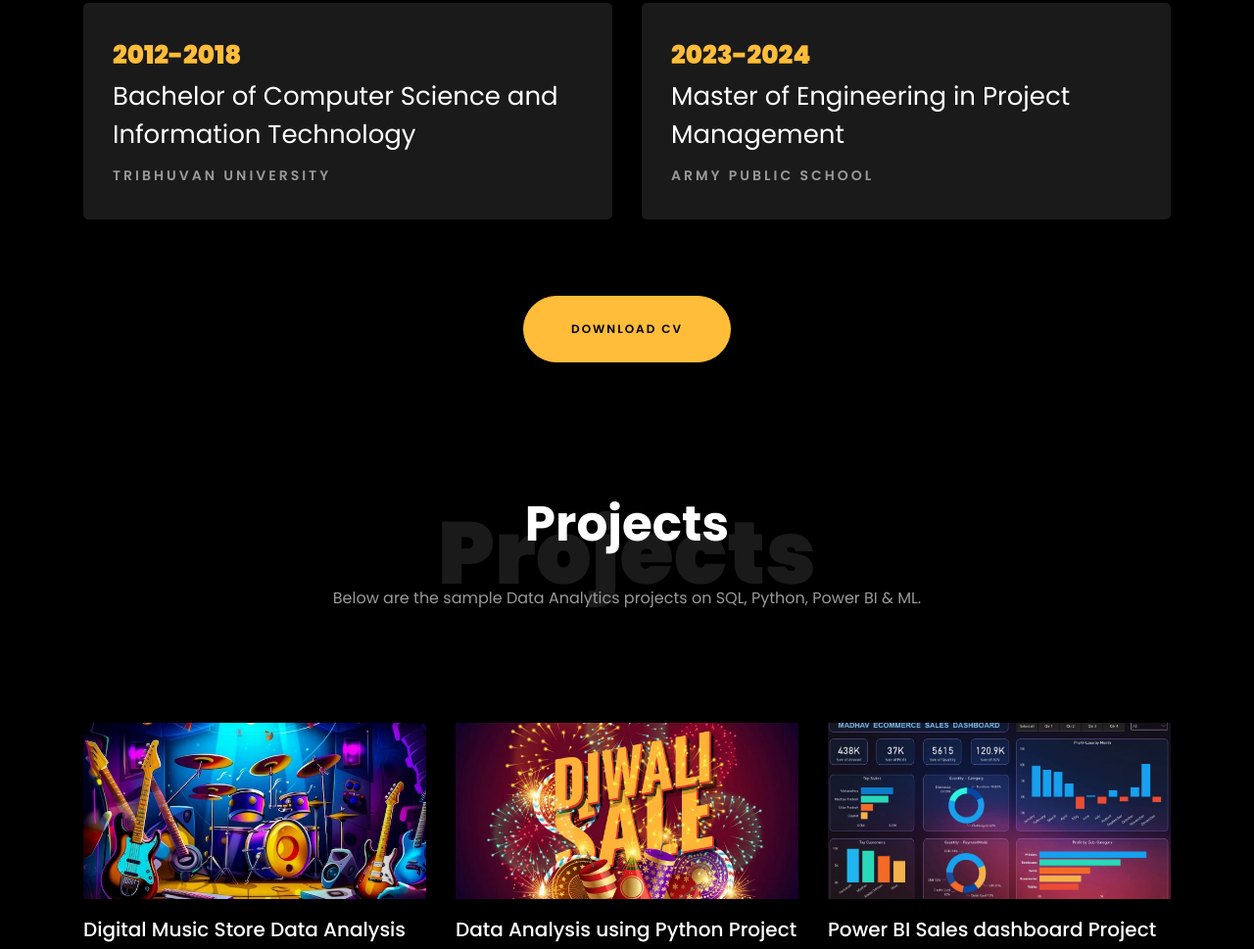
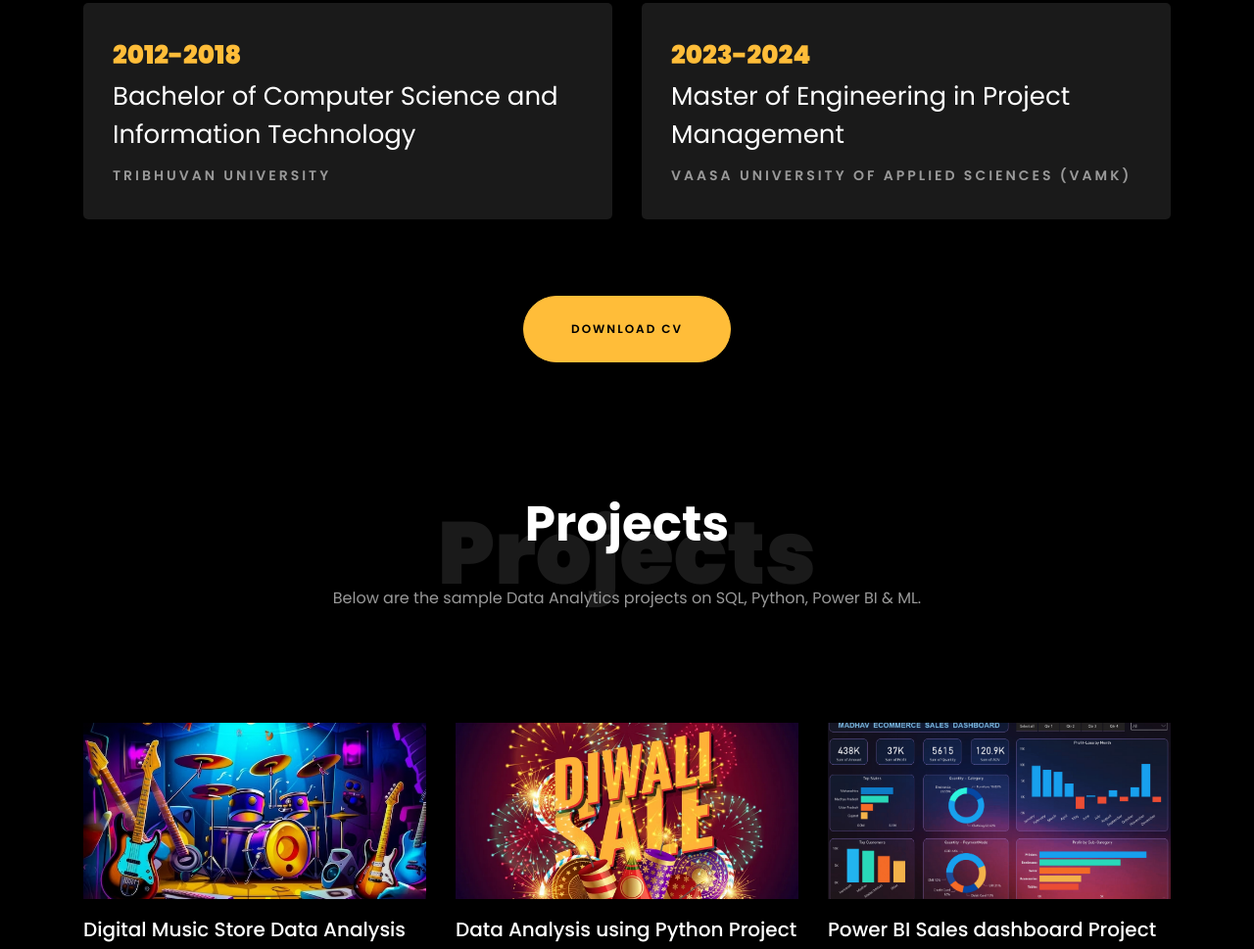
Before and after one commit to mukta04/muktawl, a plain HTML site: page index.html in a window 1280 px wide. Shown: the part 2828-3797 px from the top of the page at 98% size. Drawn offline with Linux system fonts and the light colour scheme; animation ran at ten frames a second; files whose address does not match are found by name.

Commit message:
Update index.html

```diff
--- a/index.html
+++ b/index.html
@@ -378,7 +378,7 @@
     				<div class="resume-wrap ftco-animate">
     					<span class="date">2023-2024</span>
     					<h2>Master of Engineering in Project Management</h2>
-    					<span class="position">Army Public School</span>
+    					<span class="position">Vaasa University of Applied Sciences (VAMK)</span>
     					<!--<p class="mt-4">Grade: First class distinction.</p>-->
     				</div>
 				</div>
```
